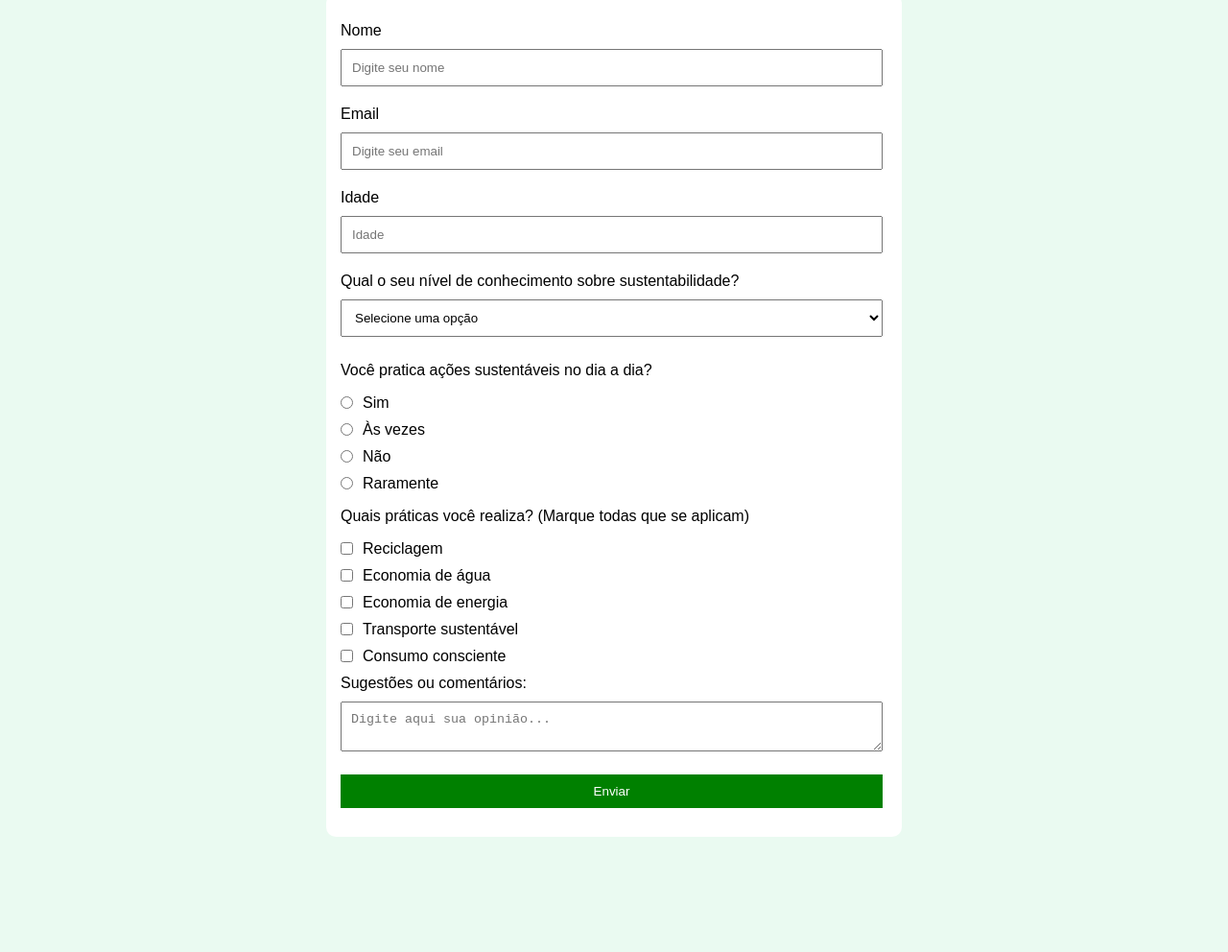
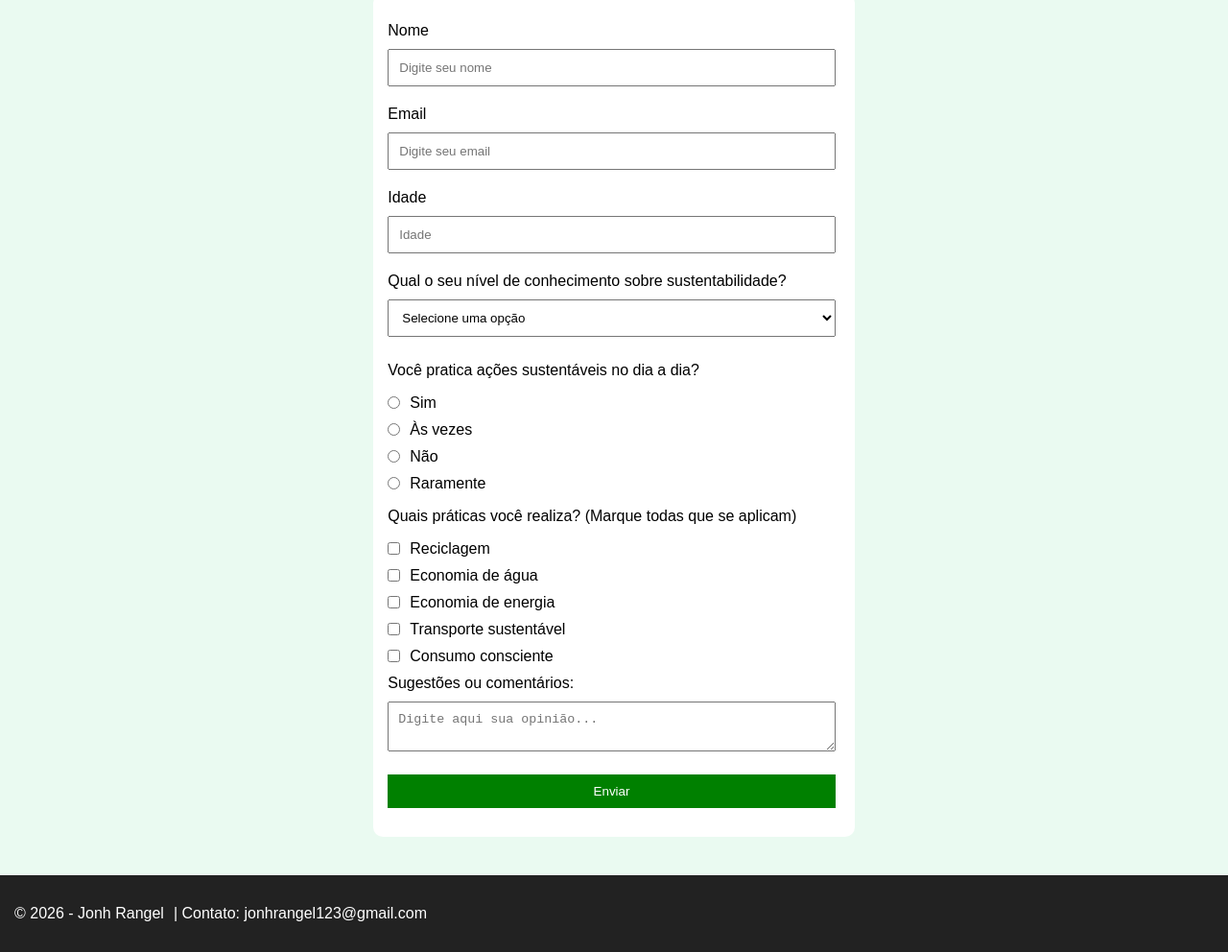
Before and after one commit to jonh-nobre/sustainability-survey-form, a plain HTML site: page index.html in a window 1280 px wide. Shown: the part 161-1153 px from the top of the page at 96% size. Before the commit the page ends 1073 px from the top, so only its background shows below. Drawn offline with Linux system fonts and the light colour scheme.

Commit message:
feat: adiciona footer ao site

```diff
--- a/index.html
+++ b/index.html
@@ -143,5 +143,10 @@ Autor: Jonh Nobre
         </form>
 
     </div>
+
+    <footer class="footer">
+      <p class="footer-texto">&copy; 2026 - Jonh Rangel</p>
+      <p class="footer-contato">| Contato: jonhrangel123@gmail.com</p>
+    </footer>
 </body>
 </html>
--- a/styles.css
+++ b/styles.css
@@ -3,6 +3,9 @@ body {
    font-family: Arial, sans-serif;
    background-color: #eafaf1;
    margin: 0;
+   display: flex;
+   flex-direction: column;
+   min-height: 100vh;
 }
 
 /* Container */
@@ -57,3 +60,17 @@ button {
     border: none;
     cursor: pointer;
 }
+
+/* Rodapé */
+.footer {
+    background-color: #222;
+    color: white;
+    display: inline-flex;
+    text-align: center;
+    padding: 15px;
+}
+
+.footer-texto, .footer-contato {
+    font-size: 16px;
+    margin-right: 10px;
+}
```
